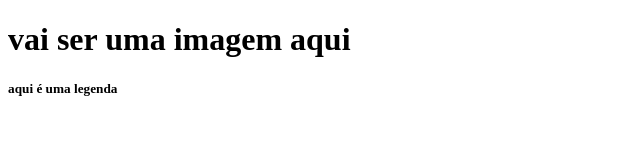
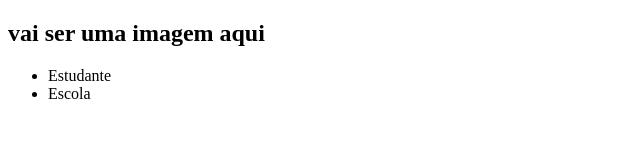
Before and after one commit to helomalvadeza36/site-escola, a plain HTML site: page index.html in a window 1280 px wide. Shown: the whole page, without its empty margins (0-640 px from the left). Drawn offline with Linux system fonts and the light colour scheme.

Commit message:
Add files via upload

```diff
--- a/index.html
+++ b/index.html
@@ -4,9 +4,17 @@
     <meta charset="UTF-8">
     <meta name="viewport" content="width=device-width, initial-scale=1.0">
     <title>Site Escola</title>
-<head>
+    <link rel="stylesheet" href="style.css">
+</head>
 <body>
-    <h1>vai ser uma imagem aqui</h1>
-<h5>aqui é uma legenda</h5>
+    <h2>vai ser uma imagem aqui</h2>
+
+    <ul>
+      <li>Estudante</li>
+      <li>Escola</li>
+
+
+    </ul>
+
 </body>
 </html>
```
